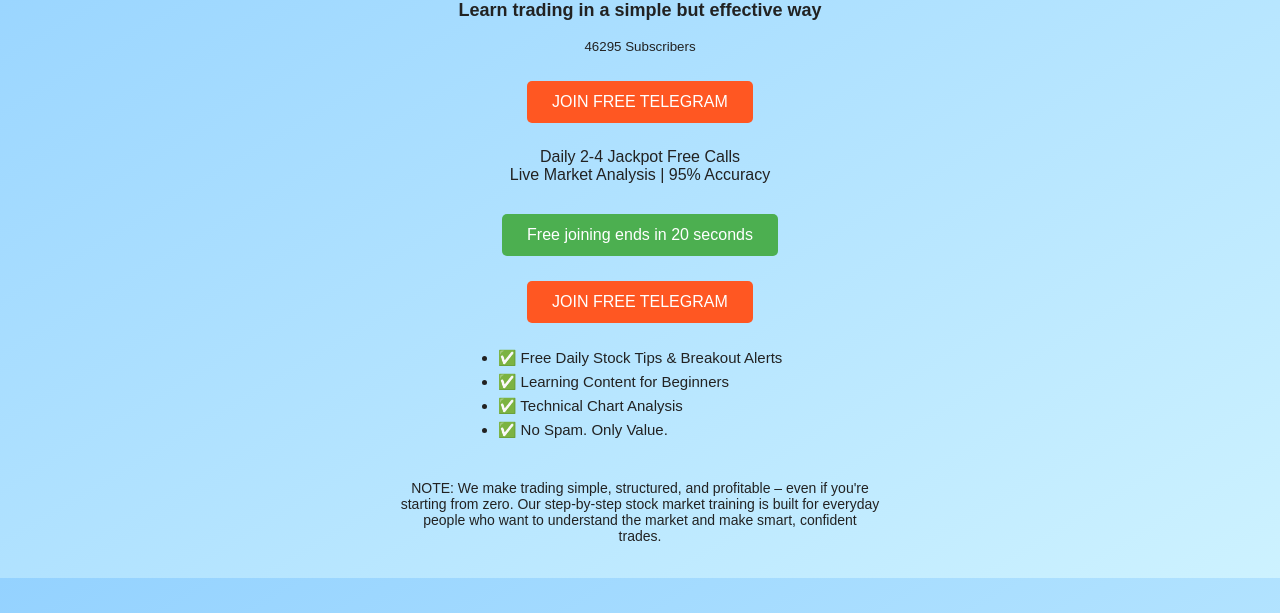
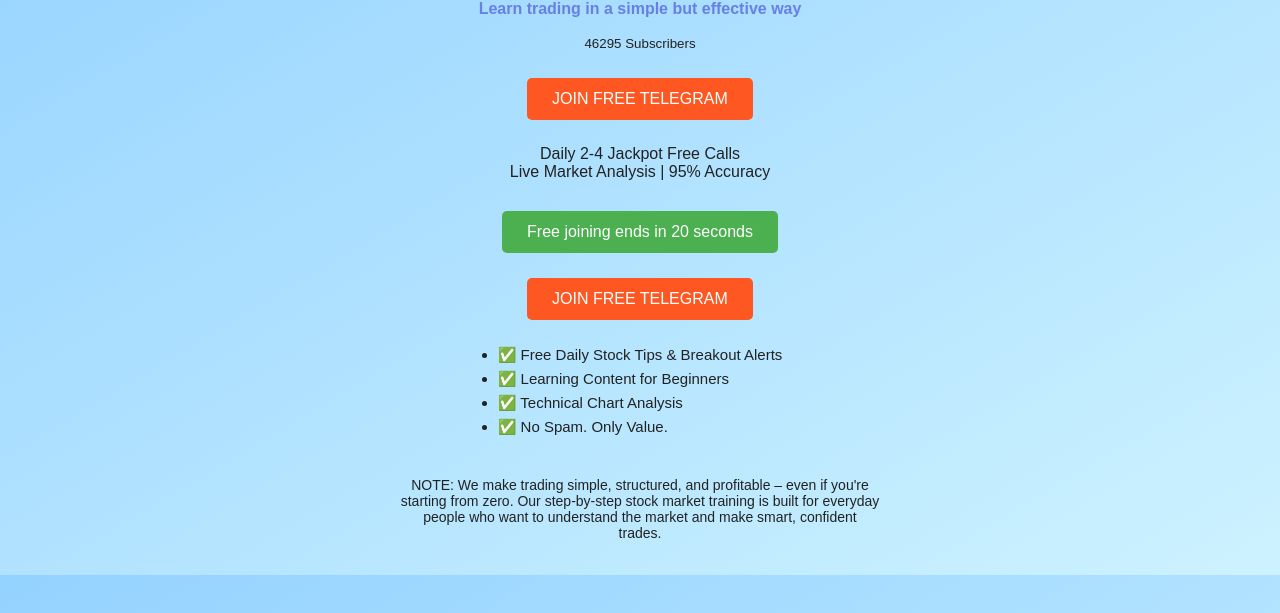
Before and after one commit to Bankniftycalls/stockmarket, a plain HTML site: page index.html in a window 1280 px wide. Shown: the part 187-800 px from the top of the page. Drawn offline with Linux system fonts and the light colour scheme.

Commit message:
Update index.html

```diff
--- a/index.html
+++ b/index.html
@@ -52,8 +52,9 @@
       color: #090040;
     }
     h2 {
-      font-size: 18px;
+      font-size: 16px;
       margin: 10px 0;
+      color: #687FE5;
     }
     p.description {
       font-size: 16px;
```
